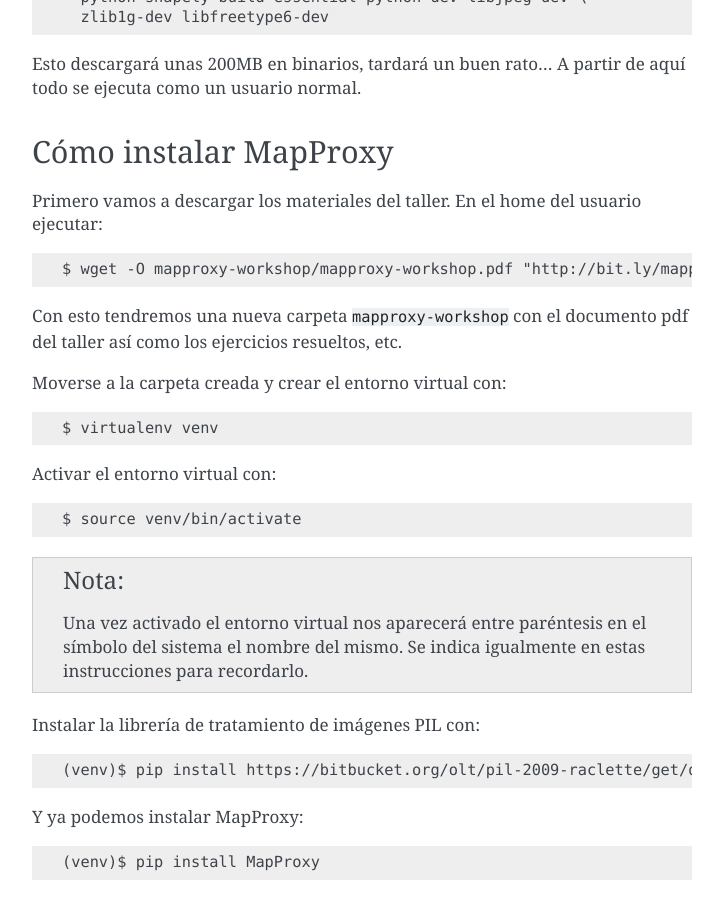
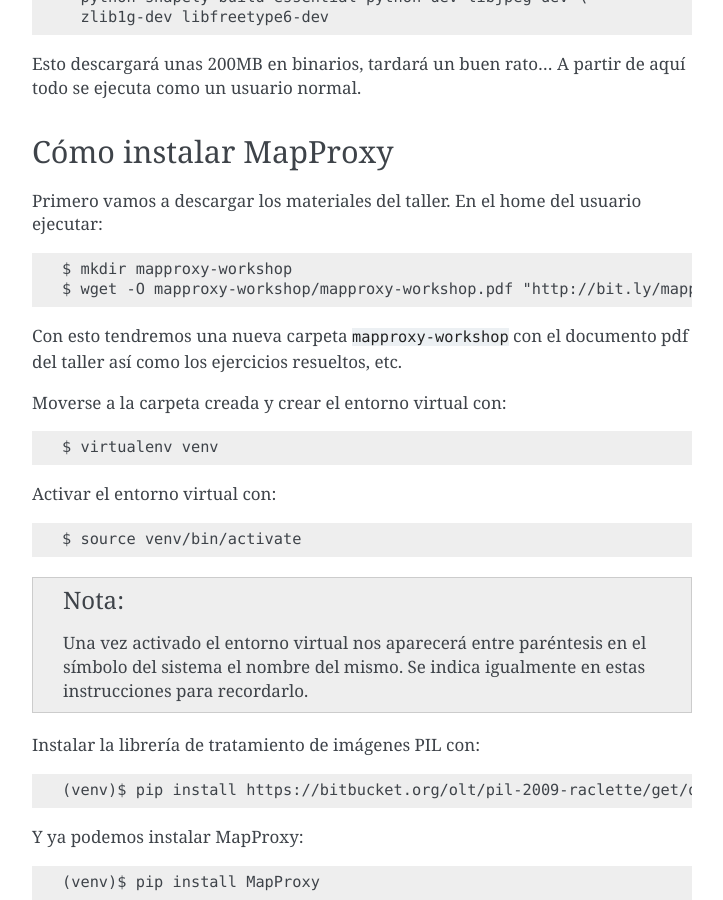
Before and after one commit to geoinquietosvlc/mapproxy-workshop, a Sphinx documentation site: the page built from doc/source/instalacion-configuracion.rst, in a window 1280 px wide and 900 px high, scrolled down 658 px. Shown: the whole window, without its empty margins (388-1111 px from the left). Built offline with Sphinx 7.4.7, drawn with Linux system fonts in a browser that asks for light colours.

Commit message:
Update doc/source/instalacion-configuracion.rst
Metido el mkdir de la carpeta de trabajo

```diff
--- a/doc/source/instalacion-configuracion.rst
+++ b/doc/source/instalacion-configuracion.rst
@@ -32,6 +32,7 @@
 Primero vamos a descargar los materiales del taller. En el home del usuario
 ejecutar::
 
+  $ mkdir mapproxy-workshop
   $ wget -O mapproxy-workshop/mapproxy-workshop.pdf "http://bit.ly/mapproxy-workshop"
 
 ..  $ git clone https://github.com/geoinquietosvlc/mapproxy-workshop.git
```
